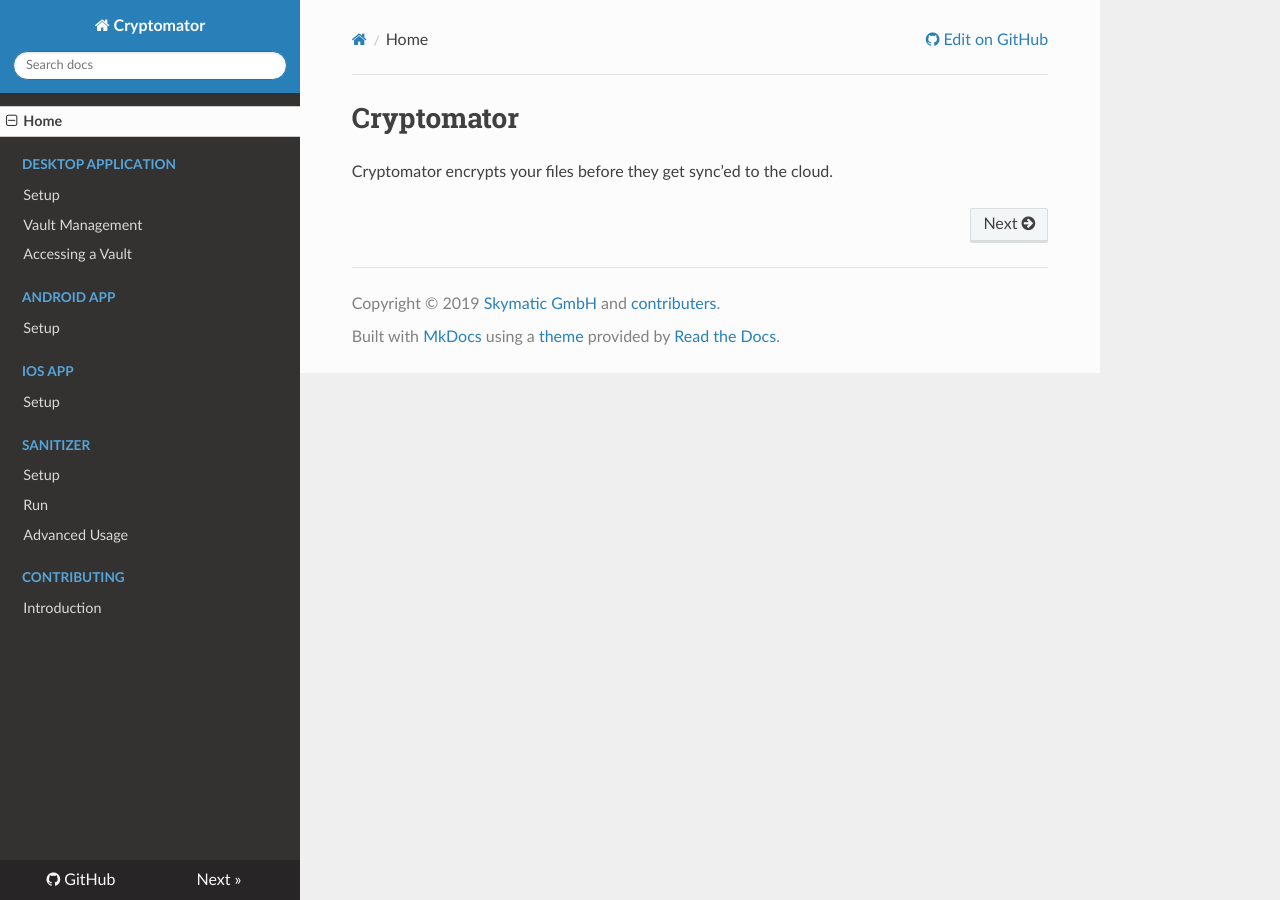
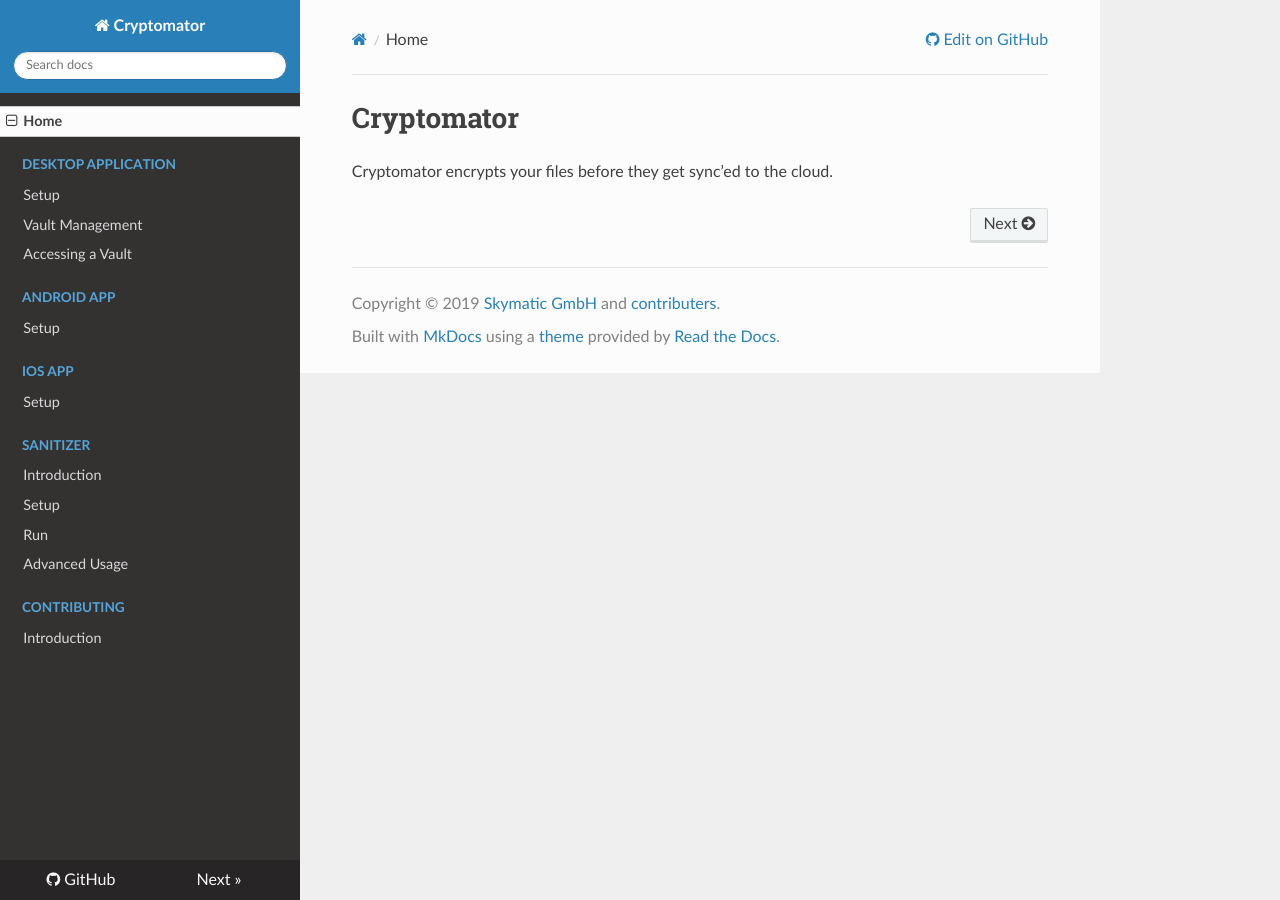
Before and after one commit to cryptomator/docs, an MkDocs documentation site: the page built from docs/index.md, in a window 1280 px wide. Built offline with MkDocs 1.6.1, drawn with Linux system fonts in a browser that asks for light colours; nearby versions of some CDN libraries.

Commit message:
Added Page Sanitizer Introduction (#1)
* Delete sanitizer.md (wrong location of file)
* Added Page Sanitizer Introduction

```diff
--- a/mkdocs.yml
+++ b/mkdocs.yml
@@ -30,6 +30,7 @@
   - iOS App:
     - Setup: ios/setup.md
   - Sanitizer:
+    - Introduction: sanitizer/introduction.md
     - Setup: sanitizer/setup.md
     - Run: sanitizer/run.md
     - Advanced Usage: sanitizer/advanced_usage.md
```
Also changed, not shown: docs/sanitizer/introduction.md (renamed from docs/sanitizer.md).
